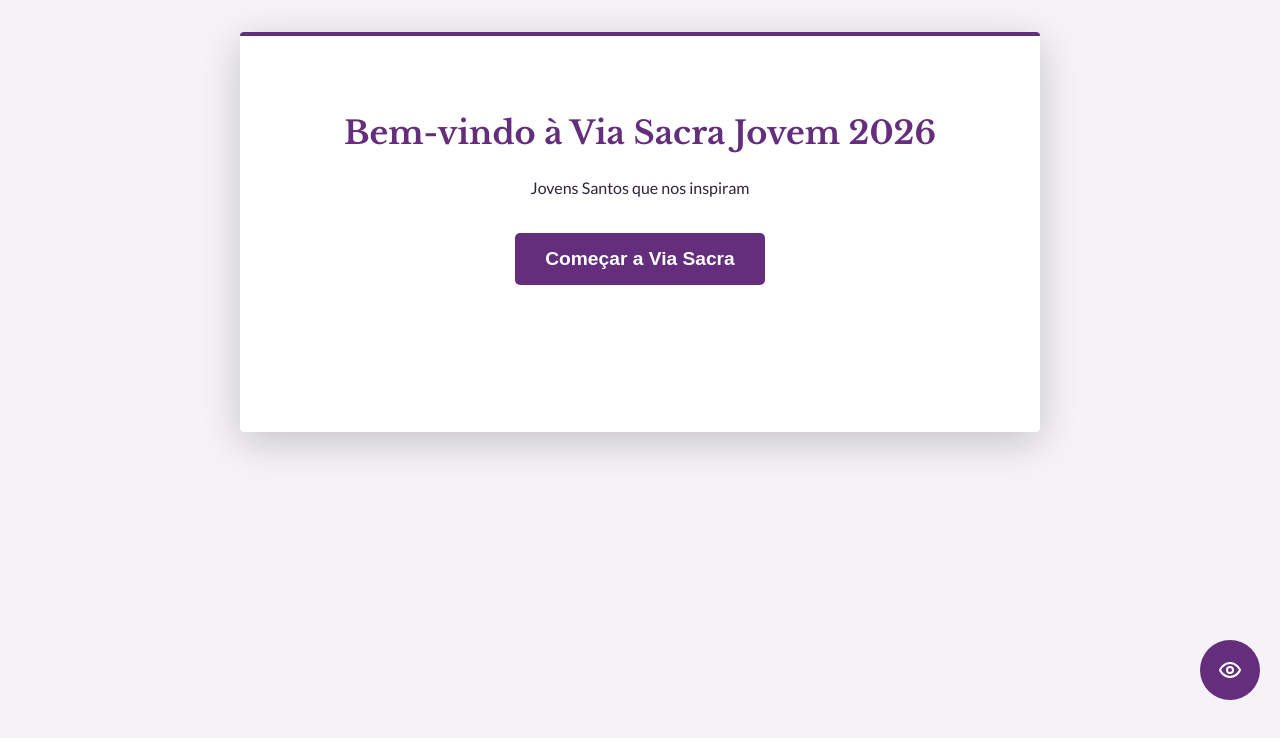
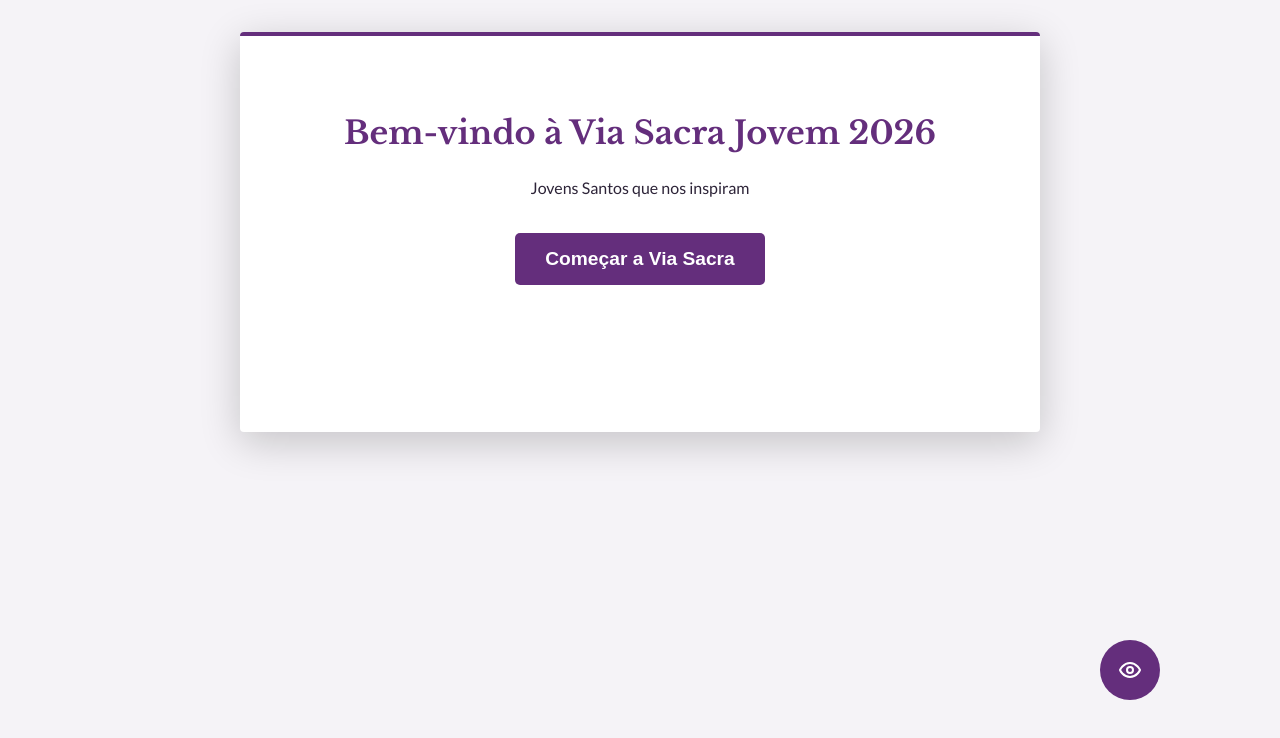
Before and after one commit to vitor-matias/via-cruxis, a React (Vite) app: page / in a window 1280 px wide. Shown: the top 738 px of the page. Built offline with nearby package versions, Linux system fonts and the light colour scheme.

Commit message:
feat: Add initial comprehensive styling for the application, including global resets, responsive design, dark mode, and accessibility features.

```diff
--- a/src/index.css
+++ b/src/index.css
@@ -393,3 +393,9 @@ footer {
     transform: translateY(-2px);
   }
 }
+
+@media (min-width: 1100px) {
+  .accessibility-menu {
+    right: calc(50% - 520px);
+  }
+}
```
